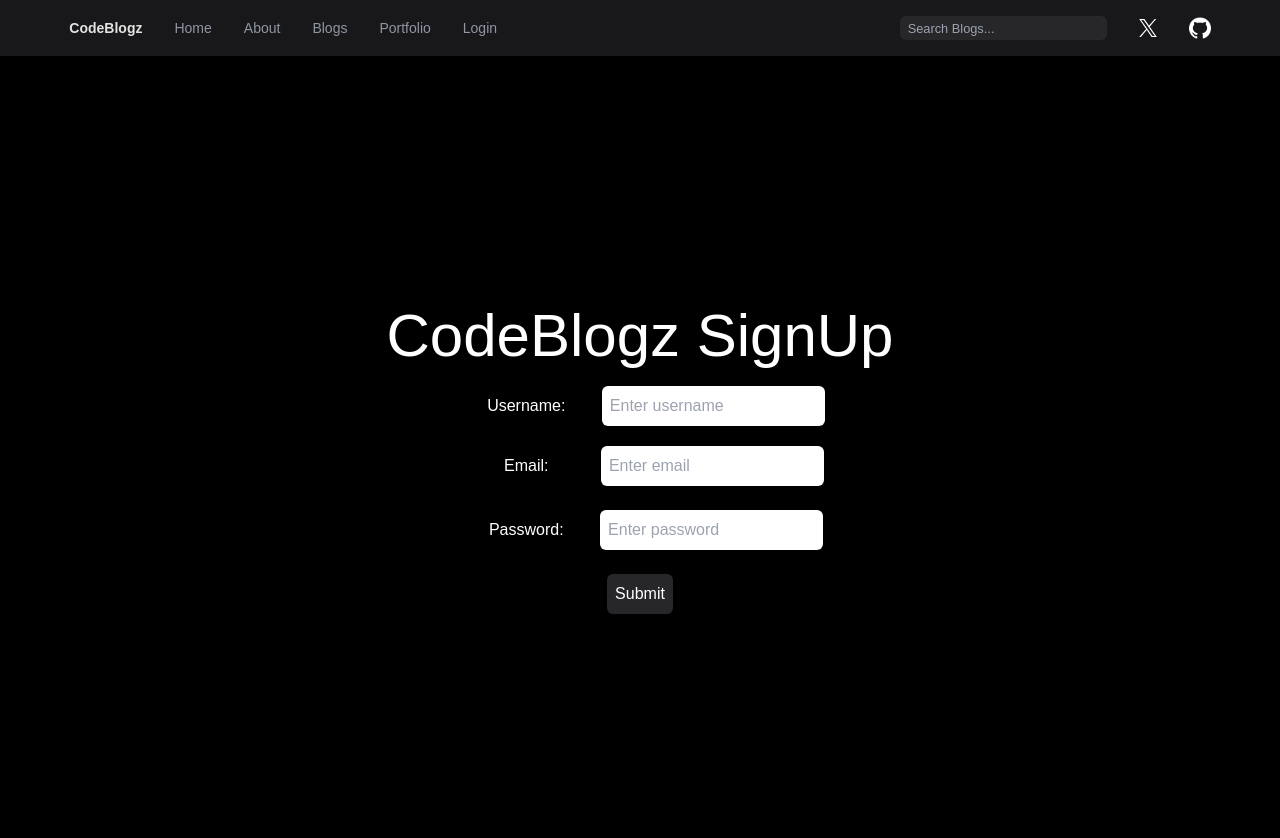
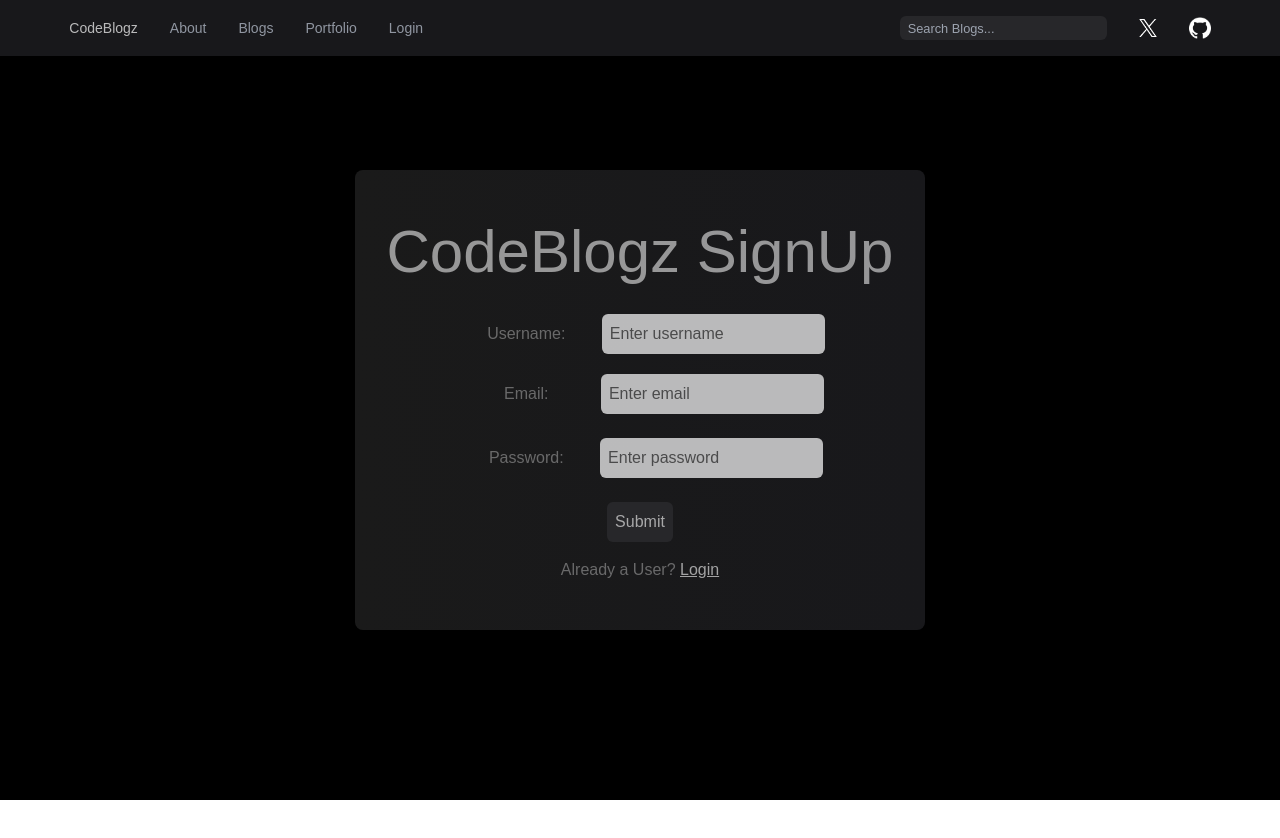
Before and after one commit to parth299/blogging-test-website, a Next.js app: page /signup in a window 1280 px wide. Shown: the top 838 px of the page. After the commit the page ends 800 px from the top, so only its background shows below. Built offline with nearby package versions, Linux system fonts and the light colour scheme; a web font is replaced by a local one.

Commit message:
fixed some ui issues and routes

```diff
--- a/app/(app)/login/page.js
+++ b/app/(app)/login/page.js
@@ -2,6 +2,7 @@
 import React, { useState } from 'react'
 import { useRouter } from 'next/navigation';
 import axios from 'axios';
+import Link from 'next/link';
 
 function route() {
 
@@ -22,9 +23,9 @@ function route() {
   }
 
   return (
-    <div className='min-h-screen flex justify-center items-center bg-black text-white'>
-      <div className="main">
-         <h1 className='text-center text-6xl my-2'>CodeBlogz Login</h1>
+    <div className='min-h-screen absolute top-0 w-screen flex justify-center items-center bg-black text-white/35 bg-gradient-to-tr from-black to-zinc-900'>
+      <div className="main mx-6 bg-gradient-to-r from-white/10 to-zinc-900 rounded-lg px-5 py-5 lg:py-10">
+         <h1 className='text-center text-6xl lg:py-5 text-white/65 lg:text-6xl my-2 hover:cursor-default'>CodeBlogz Login</h1>
          <form action="">
 
 
@@ -35,7 +36,7 @@ function route() {
                value={email}
                placeholder='Enter email'
                onChange={(e) => setEmail(e.target.value)}
-               className='p-2 rounded-md text-black'
+               className='p-2 rounded-md text-black placeholder:text-black/50 bg-white/70'
             /></div>
 
             <div className='my-6 text-center'><label htmlFor="password" className='mx-8'>Password: </label>
@@ -45,10 +46,14 @@ function route() {
                value={password}
                placeholder='Enter password'
                onChange={(e) => setPassword(e.target.value)}
-               className='p-2 rounded-md text-black'
+               className='p-2 rounded-md text-black bg-white/70 placeholder:text-black/50'
             /></div>
 
-            <div className='text-center'><button onClick={handleSubmit} className='bg-zinc-800 rounded-md p-2'>Submit</button></div>
+            <div className='text-center'><button onClick={handleSubmit} className='bg-zinc-800 text-white/60 rounded-md p-2'>Submit</button></div>
+
+            <div className="askForSignUp text-white/55 text-sm text-center my-4">
+              Not a Member? <Link className='underline text-white/75' href='/signup'>Sign up</Link>
+            </div>
 
 
          </form>
--- a/app/(app)/signup/page.js
+++ b/app/(app)/signup/page.js
@@ -2,6 +2,7 @@
 import React, { useState } from 'react'
 import { useRouter } from 'next/navigation';
 import axios from 'axios';
+import Link from 'next/link';
 
 function route() {
 
@@ -23,9 +24,9 @@ function route() {
   }
 
   return (
-    <div className='min-h-screen flex justify-center items-center bg-black text-white'>
-      <div className="main">
-         <h1 className='text-center text-6xl my-2'>CodeBlogz SignUp</h1>
+    <div className='min-h-screen absolute top-0 flex justify-center items-center bg-black text-white/35 w-screen'>
+      <div className="main bg-gradient-to-r from-white/10 to-zinc-900 mx-6 px-3 py-5 rounded-lg lg:px-8 lg:py-8">
+         <h1 className='text-center text-6xl my-2 py-3 text-white/55'>CodeBlogz SignUp</h1>
          <form action="">
           <div className='my-5 text-center'><label className='mx-8' htmlFor="username">Username: </label>
             <input
@@ -34,7 +35,7 @@ function route() {
                value={username}
                placeholder='Enter username'
                onChange={(e) => setUsername(e.target.value)}
-               className='p-2 rounded-md text-black'
+               className='p-2 rounded-md placeholder:text-black/60 text-black bg-white/70'
             /></div>
 
             <div className='my-5 text-center'><label className='mx-12' htmlFor="email">Email: </label>
@@ -44,7 +45,7 @@ function route() {
                value={email}
                placeholder='Enter email'
                onChange={(e) => setEmail(e.target.value)}
-               className='p-2 rounded-md text-black'
+               className='p-2 rounded-md placeholder:text-black/60 text-black bg-white/70'
             /></div>
 
             <div className='my-6 text-center'><label htmlFor="password" className='mx-8'>Password: </label>
@@ -54,11 +55,14 @@ function route() {
                value={password}
                placeholder='Enter password'
                onChange={(e) => setPassword(e.target.value)}
-               className='p-2 rounded-md text-black'
+               className='p-2 rounded-md placeholder:text-black/60 text-black bg-white/70'
             /></div>
 
-            <div className='text-center'><button onClick={handleSubmit} className='bg-zinc-800 rounded-md p-2'>Submit</button></div>
+            <div className='text-center'><button onClick={handleSubmit} className='bg-zinc-800 text-white/60 rounded-md p-2'>Submit</button></div>
 
+            <div className="askForLogin text-center my-4">
+              Already a User? <Link className="underline text-white/60" href='/login'>Login</Link>
+            </div>
 
          </form>
       </div>
--- a/app/(app)/verify/[userid]/page.js
+++ b/app/(app)/verify/[userid]/page.js
@@ -15,7 +15,7 @@ function page() {
     try {
       const response = await axios.post('/api/auth/verify-user', {userid, otp});
       console.log(response);
-
+      router.replace('/login')
     } catch (error) {
       console.log("Cannot send the verify user request! :: ",error )
     }
@@ -23,8 +23,8 @@ function page() {
 
   return (
     <main className='absolute min-h-screen bg-black/55 w-screen flex justify-center items-center top-0'>
-      <div className="form w-[40%] bg-white/30 text-white rounded-xl text-center p-8">
-        <h1 className='text-center text-black text-5xl font-extrabold my-4 '>VERIFY OTP</h1>
+      <div className="form lg:w-[40%] w-[80%] bg-white/30 text-white rounded-xl text-center p-8">
+        <h1 className='text-center text-black text-6xl lg:text-5xl font-extrabold my-4 '>VERIFY OTP</h1>
 
           <h2 className='text-center text-xl my-6 font-bold text-black/70'>Please enter a verification code which has been sent to you through email</h2>
           <div className='flex justify-center items-center'>
--- a/app/api/auth/login/route.js
+++ b/app/api/auth/login/route.js
@@ -25,8 +25,14 @@ export async function POST(request) {
             //Login success
             console.log("User is logged in successfully")
             const token = jwt.sign({username: user.username, email: user.email}, process.env.JWT_SECRET, {
-                expiresIn: '8h'
+                expiresIn: '1h'
             })
+            user.token = token;
+            const date = new Date();
+            user.tokenExpiry = date.getTime() + 3600000
+            // console.log(tokenExpiry)
+
+            await user.save();
             return NextResponse.json({
                 success: true,
                 message: "User logged in succesfully",
--- a/app/api/auth/verify-user/route.js
+++ b/app/api/auth/verify-user/route.js
@@ -28,6 +28,7 @@ export async function POST(request) {
             success: true,
             message: "User verified successfully"
         }, {status: 200})
+
     } catch (error) {
         return Response.json({
             success: false,
--- a/app/components/Navbar.js
+++ b/app/components/Navbar.js
@@ -26,8 +26,8 @@ const Navbar = () => {
           {/* Navbar Spit 1 */}
           <div className="center ">
             <ul className="flex w-1/3 justify-between text-sm">
-              <h1 className="p-4 text-[#e4e2e2] font-black">CodeBlogz</h1>
-              <Link className="hidden lg:block" href="/"><li className={`p-4 ${pathname==='/'?"text-white" : " "}`}>Home</li></Link>
+              {/* <h1 className="p-4 text-[#e4e2e2] font-black">CodeBlogz</h1> */}
+              <Link className="text-white/70 lg:block" href="/"><li className={`p-4 ${pathname==='/'?"text-white" : " "}`}>CodeBlogz</li></Link>
               <Link className="hidden lg:block" href="/about"><li className={`p-4 ${pathname==='/about'?"text-white" : " "}`}>About</li></Link>
               <Link href="/blogpost/blog"><li className={`p-4 ${pathname==='/blogpost/blog'?"text-white" : " "}`}>Blogs</li></Link>
               <Link className="hidden lg:block" href="https://parth299.github.io/My-Portfolio/" target='_blank'><li className="p-4">Portfolio</li></Link>
@@ -46,7 +46,8 @@ const Navbar = () => {
             </div>
 
             <div className="p-4">
-              <Link className="hover:cursor-pointer" href="https://twitter.com/parthKodes"><Image
+              <Link href='/login' className={`lg:hidden ${pathname==='/login'?"text-white" : " "}`}>Login</Link>
+              <Link className="hover:cursor-pointer hidden lg:block" href="https://twitter.com/parthKodes"><Image
               src={twitter}
               width={18}
               height={18}
--- a/app/model/User.js
+++ b/app/model/User.js
@@ -10,7 +10,6 @@ const userSchema = new mongoose.Schema({
         type: String,
         required: [true, "Email is required"],
         unique: true,
-        match: [/^[a-zA-Z0-9._%+-]+@[a-zA-Z0-9.-]+\.[a-zA-Z]{2,}$/, "Please enter a valid email"]
     },
     password: {
         type: String,
@@ -32,7 +31,7 @@ const userSchema = new mongoose.Schema({
         default: false
     },
     token: String,
-    tokenExpiry: Date
+    tokenExpiry: String
 });
 
 const User = mongoose.models.User || mongoose.model('User', userSchema);
```
